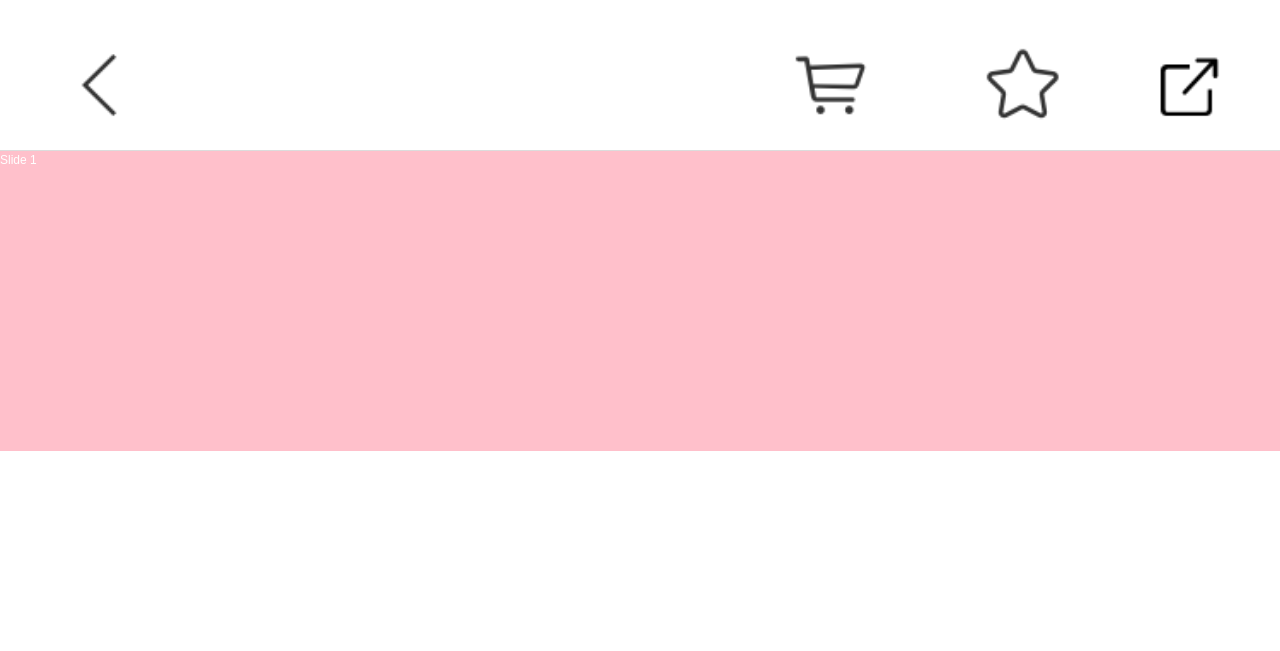
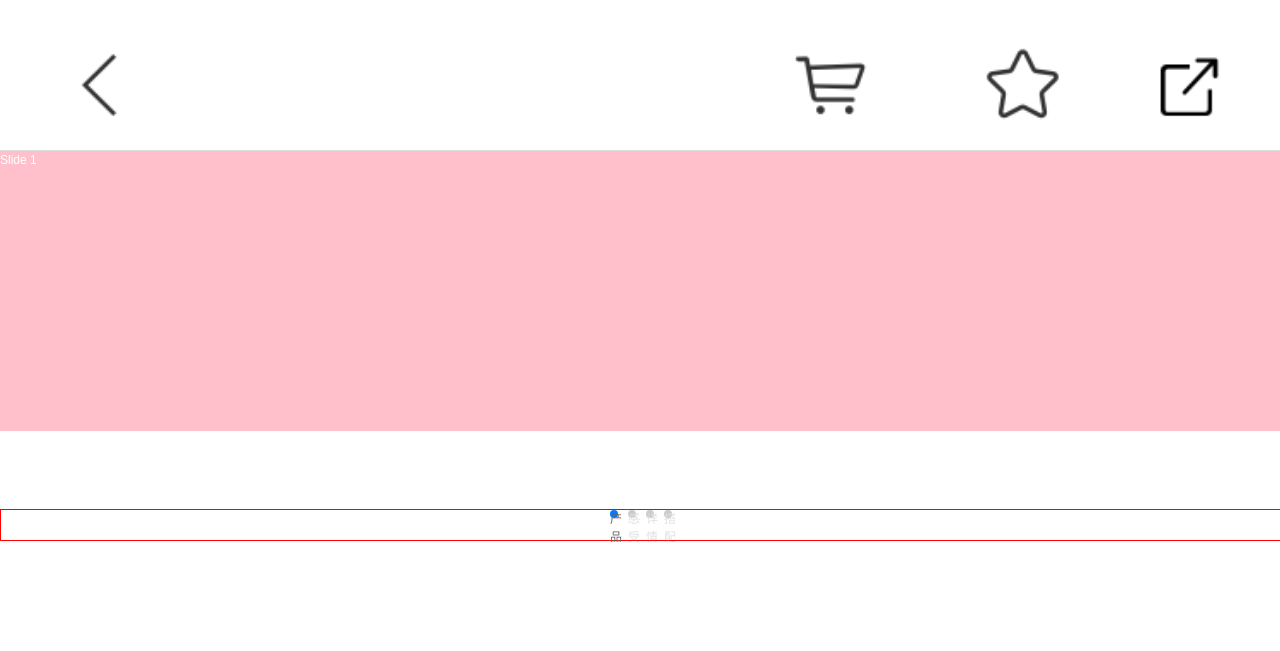
Before and after one commit to SuperMary9/goodsDetail, a plain HTML site: page productDetail.html in a window 1280 px wide. Shown: the top 651 px of the page. Drawn offline with Linux system fonts and the light colour scheme.

Commit message:
轮播开发

```diff
--- a/css/Pdetail.css
+++ b/css/Pdetail.css
@@ -6,27 +6,28 @@
 	width: .64rem;
 	height: .64rem;
 	margin-top:.346rem;
-	background: url(../images/back@2x.png) no-repeat;   /*默认后退图标*/
+	background-image: url(../images/back@2x.png);   /*默认后退图标*/
+	background-repeat:no-repeat;
 	background-size: .64rem;
 }
 .icon.icon-back{
-	background: url(../images/back@2x.png) no-repeat;
-	background-size: .64rem;
+	background-image: url(../images/back@2x.png);
 	left:.4544rem;
 }
 .icon.icon-cart{
-	background: url(../images/gouwuche@2x.png) no-repeat;
-	background-size: .64rem;
+	background-image: url(../images/gouwuche@2x.png);
 	right:3.1968rem;
 }
 .icon.icon-collect{
-	background: url(../images/collect24@2x.png) no-repeat;
-	background-size: .64rem;
+	background-image: url(../images/collect24@2x.png);
+	right:1.7056rem;
+}
+.icon.icon-collect.active{
+	background-image: url(../images/collect24_pre@2x.png);
 	right:1.7056rem;
 }
 .icon.icon-share{
-	background: url(../images/gouwuche_copy@2x.png) no-repeat;
-	background-size: .64rem;
+	background-image: url(../images/gouwuche_copy@2x.png);
 	right:.4rem;
 }
 
@@ -43,7 +44,7 @@
 /*轮播样式*/
 .swiper-container {
     width: 100%;
-    height: 300px;
+    height: 400px;
     overflow: hidden;
     z-index:10;
     position: relative;
@@ -51,7 +52,7 @@
 .swiper-wrapper {
     position: relative;
     width: 100%;
-    height: 100%;
+    height: 280px;
     display: -webkit-box;
     display: -moz-box;
     display: -ms-flexbox;
@@ -63,7 +64,7 @@
     -ms-flex: 0 0 auto;
     flex-shrink: 0;
     width: 100%;
-    height:300px;
+    height:100%;
     position: relative;
     color:#fff;
 }
@@ -71,6 +72,37 @@
 .swiper-slide2{background: gray;}
 .swiper-slide3{background: green;}
 .swiper-slide4{background: blue;}
+.swiper-pagination{
+	bottom: 10px;
+    left: 0;
+    position: absolute;
+    text-align: center;
+    -webkit-transition: .3s;
+    -moz-transition: .3s;
+    -o-transition: .3s;
+    transition: .3s;
+    -webkit-transform: translate3d(0,0,0);
+    -ms-transform: translate3d(0,0,0);
+    -o-transform: translate3d(0,0,0);
+    transform: translate3d(0,0,0);
+    z-index: 10;
+    width:100%;
+    border:1px solid red;
+    height:30px;
+}
+.swiper-pagination-bullet{
+    width: 8px;
+    height: 8px;
+    display: inline-block;
+    border-radius: 100%;
+    background: #000;
+    opacity: .2;
+    margin:0 5px;
+}
+.swiper-pagination-bullet-active {
+    opacity: 1;
+    background: #007aff;
+}
 
 
 /*底部样式*/
--- a/productDetail.html
+++ b/productDetail.html
@@ -61,19 +61,24 @@
 <script type="text/javascript" src="js/jquery-2.0.3.js"></script>
 <script type="text/javascript" src="js/swiper-3.4.2.jquery.min.js"></script>
 <script>
+    var titArr = ['产品','感受','详情','搭配'];
     var mySwiper = new Swiper ('.swiper-container', {
         direction: 'horizontal',
         loop: true,
 
-        // 如果需要分页器
+        // 分页器
         pagination: '.swiper-pagination',
+        paginationClickable: true,
+        paginationType : 'bullets',
+        paginationBulletRender: function (swiper, index, className) {
+            console.log()
+            return '<span class="' + className + '">' + titArr[index] + '</span>';
+        }
 
-        // 如果需要前进后退按钮
+        // 前进后退按钮
         // nextButton: '.swiper-button-next',
         // prevButton: '.swiper-button-prev',
 
-        // 如果需要滚动条
-        // scrollbar: '.swiper-scrollbar',
     })
 </script>
 
```
